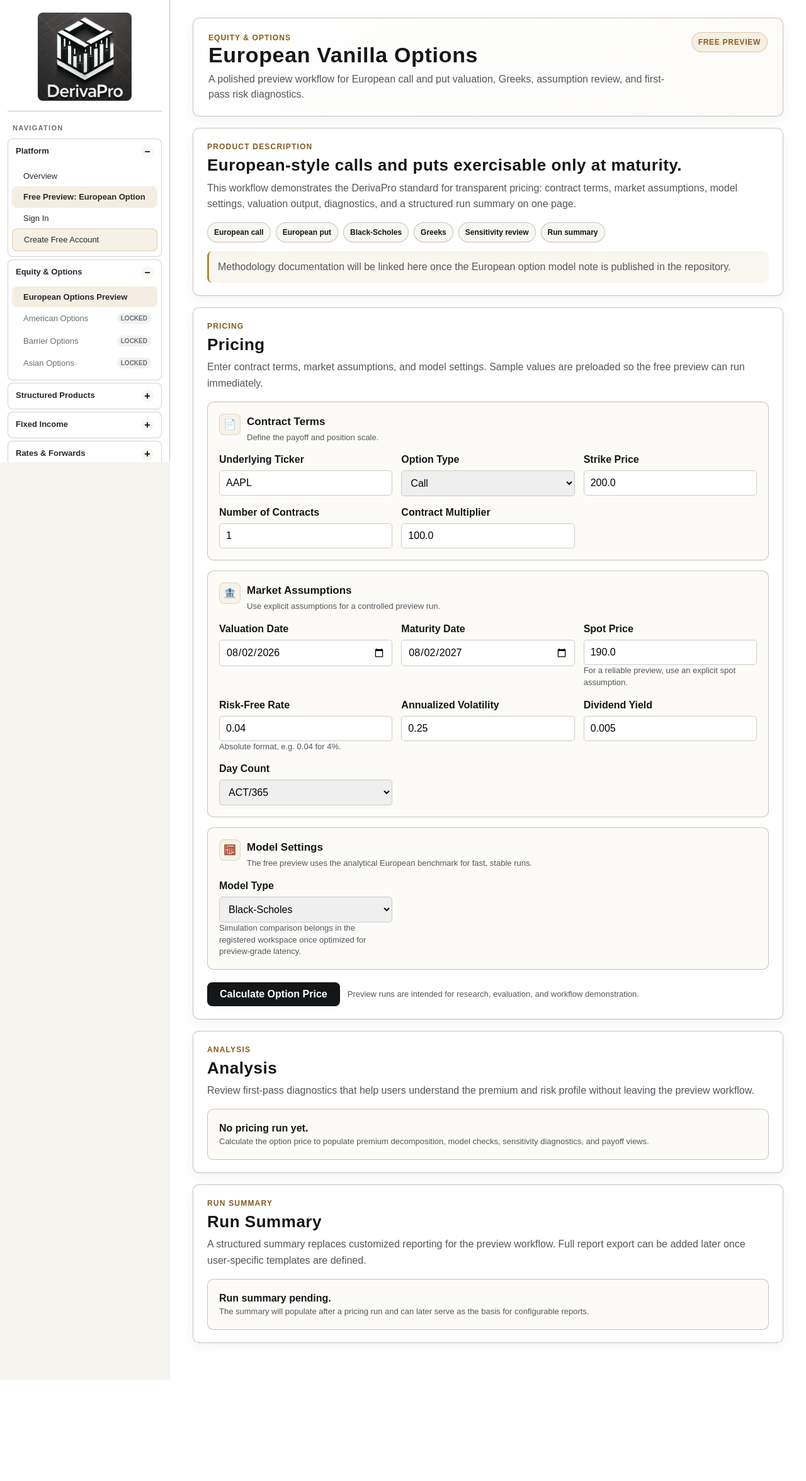
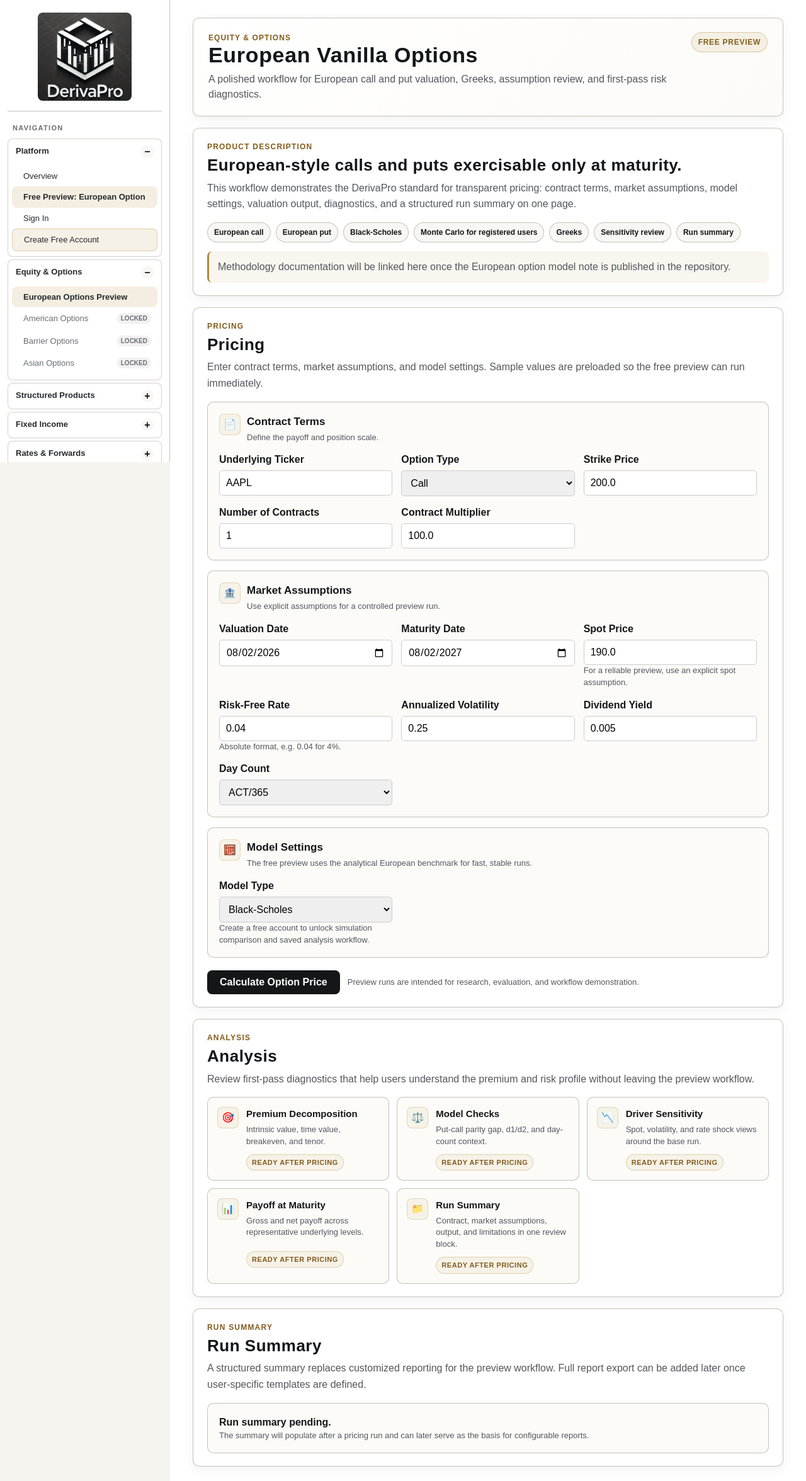
Before and after one commit to derivapro/derivapro-v1, a Flask app: page /vanilla-options/european in a window 1280 px wide. Shown: the part 66-2418 px from the top of the page at 63% size. Before the commit the page ends 2257 px from the top, so only its background shows below. Run offline with Flask 2, Linux system fonts and the light colour scheme.

Commit message:
Fix European option preview workflows

```diff
--- a/derivapro/routes/vanilla_options.py
+++ b/derivapro/routes/vanilla_options.py
@@ -23,6 +23,7 @@ from flask import send_file
 import os
 import markdown
 import math
+import random as random_module
 from random import random
 from datetime import datetime, timedelta
 from ..extensions import db
@@ -293,6 +294,68 @@ def _price_european_black_scholes(
         "d2": d2,
         "discounted_spot": discounted_spot,
         "discounted_strike": discounted_strike,
+    }
+
+
+def _price_european_monte_carlo(
+    spot_price,
+    strike_price,
+    time_to_maturity,
+    risk_free_rate,
+    volatility,
+    dividend_yield,
+    option_type,
+    num_paths,
+):
+    """Fast terminal-distribution MC for plain European options.
+
+    The full platform Monte Carlo engine remains available for path-dependent
+    workflows. This preview uses the exact GBM terminal distribution so the
+    registered European workflow is responsive and still simulation-based.
+    """
+    paths = max(100, min(int(num_paths or 10000), 200000))
+    rng = random_module.Random(1729)
+    discount = math.exp(-risk_free_rate * time_to_maturity)
+    drift = (
+        math.log(spot_price)
+        + (risk_free_rate - dividend_yield - 0.5 * volatility * volatility)
+        * time_to_maturity
+    )
+    diffusion = volatility * math.sqrt(time_to_maturity)
+
+    count = 0
+    mean = 0.0
+    m2 = 0.0
+
+    def add_sample(value):
+        nonlocal count, mean, m2
+        count += 1
+        delta = value - mean
+        mean += delta / count
+        m2 += delta * (value - mean)
+
+    pairs = (paths + 1) // 2
+    for _ in range(pairs):
+        z = rng.gauss(0.0, 1.0)
+        for shock in (z, -z):
+            if count >= paths:
+                break
+            terminal = math.exp(drift + diffusion * shock)
+            payoff = (
+                max(terminal - strike_price, 0.0)
+                if option_type == "call"
+                else max(strike_price - terminal, 0.0)
+            )
+            add_sample(discount * payoff)
+
+    variance = m2 / (count - 1) if count > 1 else 0.0
+    standard_error = math.sqrt(variance / count) if count else 0.0
+    return {
+        "price": mean,
+        "num_paths": count,
+        "standard_error": standard_error,
+        "ci_low": mean - 1.96 * standard_error,
+        "ci_high": mean + 1.96 * standard_error,
     }
 
 
@@ -514,6 +577,9 @@ def european_options():
         logger.debug("POST request received for european options")
         action = request.form.get("analysis_type")
         logger.debug("European options action: %s", action)
+        requested_model_type = request.form.get("model_type", "black_scholes")
+        if requested_model_type == "monte_carlo" and not current_user.is_authenticated:
+            requested_model_type = "black_scholes"
 
         form_data = {
             "ticker": request.form.get("ticker", ""),
@@ -532,7 +598,7 @@ def european_options():
             ),
             "day_count": request.form.get("day_count", "ACT/365"),
             "option_type": request.form.get("option_type", ""),
-            "model_type": request.form.get("model_type", "black_scholes"),
+            "model_type": requested_model_type,
             "num_paths": request.form.get("num_paths", type=int, default=10000),
             "num_steps": request.form.get("num_steps", type=int, default=252),
         }
@@ -745,6 +811,7 @@ def european_options():
         else:
             model_type = form_data.get("model_type", "black_scholes")
             num_steps = form_data.get("num_steps", 252)
+            mc_stats = None
             if spot_price is None:
                 spot_price = float(
                     StockData(ticker, start_date, end_date).get_closing_price()
@@ -773,22 +840,17 @@ def european_options():
                 num_paths = form_data.get("num_paths", 10000)
                 num_steps = form_data.get("num_steps", 252)
 
-                mc_engine = monte_carlo_module.create_monte_carlo_engine(
-                    S0=float(spot_price),
-                    r=risk_free_rate,
-                    sigma=volatility,
-                    T=time_to_maturity,
-                    num_paths=num_paths,
-                    num_steps=num_steps,
-                    random_type="sobol",
-                )
-                mc_engine.q = dividend_yield
-
-                option_price = (
-                    mc_engine.price_european_option(strike_price, "call")
-                    if option_type == "call"
-                    else mc_engine.price_european_option(strike_price, "put")
-                )
+                mc_stats = _price_european_monte_carlo(
+                    spot_price,
+                    strike_price,
+                    time_to_maturity,
+                    risk_free_rate,
+                    volatility,
+                    dividend_yield,
+                    option_type,
+                    num_paths,
+                )
+                option_price = mc_stats["price"]
 
                 pricing_output = _price_european_black_scholes(
                     spot_price,
@@ -868,6 +930,8 @@ def european_options():
                 raw_option_price,
                 pricing_output,
             )
+            if mc_stats:
+                run_summary["mc_stats"] = mc_stats
 
             option_price = "${:,.4f}".format(raw_option_price)
             delta = "{:.4f}".format(raw_delta)
--- a/derivapro/static/styles.css
+++ b/derivapro/static/styles.css
@@ -1334,7 +1334,8 @@ details summary {
     .mc-parameter-grid,
     .result-kpi-grid,
     .greek-metric-grid,
-    .payoff-strip {
+    .payoff-strip,
+    .available-analysis-grid {
         grid-template-columns: repeat(2, minmax(0, 1fr));
     }
 }
@@ -1569,6 +1570,63 @@ details summary {
 .analysis-grid {
     grid-template-columns: repeat(2, minmax(0, 1fr));
     margin-bottom: 14px;
+}
+
+.available-analysis-grid {
+    display: grid;
+    grid-template-columns: repeat(3, minmax(0, 1fr));
+    gap: 12px;
+}
+
+.analysis-availability-card {
+    display: grid;
+    grid-template-columns: auto minmax(0, 1fr);
+    gap: 10px 12px;
+    align-items: flex-start;
+    padding: 15px;
+    border: 1px solid var(--dp-border);
+    border-radius: 10px;
+    background: var(--dp-surface-soft);
+}
+
+.analysis-availability-card>span {
+    display: inline-flex;
+    align-items: center;
+    justify-content: center;
+    width: 32px;
+    height: 32px;
+    border: 1px solid rgba(178, 136, 55, 0.28);
+    border-radius: 8px;
+    background: rgba(178, 136, 55, 0.08);
+}
+
+.analysis-availability-card strong {
+    display: block;
+    color: var(--dp-heading);
+    font-size: 15px;
+}
+
+.analysis-availability-card p {
+    margin: 4px 0 0;
+    color: var(--dp-text-muted);
+    font-size: 13px;
+    line-height: 1.45;
+}
+
+.analysis-availability-card em {
+    grid-column: 2;
+    display: inline-flex;
+    justify-self: flex-start;
+    padding: 4px 8px;
+    border: 1px solid rgba(178, 136, 55, 0.32);
+    border-radius: 999px;
+    background: rgba(178, 136, 55, 0.08);
+    color: var(--dp-accent-strong);
+    font-size: 11px;
+    font-style: normal;
+    font-weight: 800;
+    letter-spacing: 0.05em;
+    text-transform: uppercase;
 }
 
 .summary-definition-list {
@@ -2491,6 +2549,7 @@ details summary {
     .analysis-grid,
     .greek-metric-grid,
     .payoff-strip,
+    .available-analysis-grid,
     .run-summary-grid {
         grid-template-columns: 1fr;
     }
@@ -2711,6 +2770,7 @@ html[data-theme="dark"] .operating-list div,
 html[data-theme="dark"] .pricing-form-block,
 html[data-theme="dark"] .analysis-card,
 html[data-theme="dark"] .empty-state-panel,
+html[data-theme="dark"] .analysis-availability-card,
 html[data-theme="dark"] .greek-metric-grid div,
 html[data-theme="dark"] .landing-button.secondary,
 html[data-theme="dark"] .preview-gate-card .landing-button.secondary {
--- a/derivapro/templates/european_options.html
+++ b/derivapro/templates/european_options.html
@@ -1,20 +1,20 @@
 {% extends "base.html" %}
 {% import "components/product_sections.html" as product %}
 
-{% block title %}DerivaPro | European Option Preview{% endblock %}
+{% block title %}DerivaPro | European Option {% if current_user.is_authenticated %}Workspace{% else %}Preview{% endif %}{% endblock %}
 
 {% block content %}
 {{ product.header(
     "European Vanilla Options",
-    "A polished preview workflow for European call and put valuation, Greeks, assumption review, and first-pass risk diagnostics.",
+    "A polished workflow for European call and put valuation, Greeks, assumption review, and first-pass risk diagnostics.",
     "Equity & Options",
-    "Free Preview"
+    "Registered Workspace" if current_user.is_authenticated else "Free Preview"
 ) }}
 
 {{ product.description(
     "European-style calls and puts exercisable only at maturity.",
     "This workflow demonstrates the DerivaPro standard for transparent pricing: contract terms, market assumptions, model settings, valuation output, diagnostics, and a structured run summary on one page.",
-    ["European call", "European put", "Black-Scholes", "Greeks", "Sensitivity review", "Run summary"],
+    ["European call", "European put", "Black-Scholes", "Monte Carlo for registered users", "Greeks", "Sensitivity review", "Run summary"],
     "Methodology documentation will be linked here once the European option model note is published in the repository."
 ) }}
 
@@ -54,7 +54,7 @@
             </div>
             <div class="form-group">
                 <label for="strike_price">Strike Price</label>
-                <input type="number" step="0.01" id="strike_price" name="strike_price" value="{{ form_data.strike_price }}" min="0.0001" required>
+                <input type="number" step="any" id="strike_price" name="strike_price" value="{{ form_data.strike_price }}" min="0" required>
                 <div id="strike-price-error" class="field-error" style="display: none;">Strike price must be positive.</div>
             </div>
             <div class="form-group">
@@ -63,7 +63,7 @@
             </div>
             <div class="form-group">
                 <label for="contract_multiplier">Contract Multiplier</label>
-                <input type="number" step="0.01" id="contract_multiplier" name="contract_multiplier" value="{{ form_data.contract_multiplier|default(100) }}" min="1" required>
+                <input type="number" step="any" id="contract_multiplier" name="contract_multiplier" value="{{ form_data.contract_multiplier|default(100) }}" min="1" required>
             </div>
         </div>
     </div>
@@ -87,22 +87,22 @@
             </div>
             <div class="form-group">
                 <label for="spot_price">Spot Price</label>
-                <input type="number" step="0.01" id="spot_price" name="spot_price" value="{{ form_data.spot_price }}" min="0.0001" placeholder="Leave blank to fetch from ticker">
+                <input type="number" step="any" id="spot_price" name="spot_price" value="{{ form_data.spot_price }}" min="0" placeholder="Leave blank to fetch from ticker">
                 <div class="field-hint">For a reliable preview, use an explicit spot assumption.</div>
             </div>
             <div class="form-group">
                 <label for="risk_free_rate">Risk-Free Rate</label>
-                <input type="number" step="0.0001" id="risk_free_rate" name="risk_free_rate" value="{{ form_data.risk_free_rate }}" required>
+                <input type="number" step="any" id="risk_free_rate" name="risk_free_rate" value="{{ form_data.risk_free_rate }}" required>
                 <div class="field-hint">Absolute format, e.g. 0.04 for 4%.</div>
             </div>
             <div class="form-group">
                 <label for="volatility">Annualized Volatility</label>
-                <input type="number" step="0.0001" id="volatility" name="volatility" value="{{ form_data.volatility }}" min="0.0001" required>
+                <input type="number" step="any" id="volatility" name="volatility" value="{{ form_data.volatility }}" min="0" required>
                 <div id="volatility-error" class="field-error" style="display: none;">Volatility must be positive.</div>
             </div>
             <div class="form-group">
                 <label for="dividend_yield">Dividend Yield</label>
-                <input type="number" step="0.0001" id="dividend_yield" name="dividend_yield" value="{{ form_data.dividend_yield|default(0) }}">
+                <input type="number" step="any" id="dividend_yield" name="dividend_yield" value="{{ form_data.dividend_yield|default(0) }}">
             </div>
             <div class="form-group">
                 <label for="day_count">Day Count</label>
@@ -119,7 +119,11 @@
             <span aria-hidden="true">🧮</span>
             <div>
                 <strong>Model Settings</strong>
+                {% if current_user.is_authenticated %}
+                <p>Registered users can compare the analytical benchmark with Monte Carlo simulation.</p>
+                {% else %}
                 <p>The free preview uses the analytical European benchmark for fast, stable runs.</p>
+                {% endif %}
             </div>
         </div>
         <div class="form-grid compact-form-grid">
@@ -127,9 +131,17 @@
                 <label for="model_type">Model Type</label>
                 <select id="model_type" name="model_type" required onchange="toggleMonteCarloParams()">
                     <option value="black_scholes" {% if form_data.model_type=='black_scholes' %}selected{% endif %}>Black-Scholes</option>
-                    <option value="monte_carlo" disabled>Monte Carlo comparison planned</option>
+                    {% if current_user.is_authenticated %}
+                    <option value="monte_carlo" {% if form_data.model_type=='monte_carlo' %}selected{% endif %}>Monte Carlo Simulation</option>
+                    {% else %}
+                    <option value="monte_carlo" disabled>Monte Carlo available after sign-in</option>
+                    {% endif %}
                 </select>
-                <div class="field-hint">Simulation comparison belongs in the registered workspace once optimized for preview-grade latency.</div>
+                {% if current_user.is_authenticated %}
+                <div class="field-hint">Monte Carlo premium may take longer on first run; Greeks use the analytical European benchmark.</div>
+                {% else %}
+                <div class="field-hint">Create a free account to unlock simulation comparison and saved analysis workflow.</div>
+                {% endif %}
             </div>
             <div id="monte_carlo_params" class="mc-parameter-grid">
                 <div class="form-group">
@@ -146,7 +158,7 @@
 
     <div class="pricing-form-actions">
         <button type="submit" class="btn-primary">Calculate Option Price</button>
-        <span>Preview runs are intended for research, evaluation, and workflow demonstration.</span>
+        <span>{% if current_user.is_authenticated %}Registered runs can be saved to your analysis history.{% else %}Preview runs are intended for research, evaluation, and workflow demonstration.{% endif %}</span>
     </div>
 </form>
 
@@ -154,7 +166,15 @@
 <div id="results-section" class="european-results-panel">
     {% if form_data.model_type == 'monte_carlo' %}
     <div class="info-box">
-        <p><strong>Monte Carlo Simulation:</strong> The premium uses {{ form_data.num_paths|default(10000) }} paths and {{ form_data.num_steps|default(252) }} time steps. Greeks are shown from the analytical European benchmark to keep the preview responsive and stable.</p>
+        <p>
+            <strong>Monte Carlo Simulation:</strong>
+            The premium uses {{ run_summary.mc_stats.num_paths if run_summary and run_summary.mc_stats else form_data.num_paths|default(10000) }} terminal GBM paths.
+            {% if run_summary and run_summary.mc_stats %}
+            Standard error is ${{ "{:,.4f}".format(run_summary.mc_stats.standard_error) }};
+            95% confidence interval is ${{ "{:,.4f}".format(run_summary.mc_stats.ci_low) }} to ${{ "{:,.4f}".format(run_summary.mc_stats.ci_high) }}.
+            {% endif %}
+            Greeks are shown from the analytical European benchmark to keep the workflow stable.
+        </p>
     </div>
     {% endif %}
 
@@ -223,6 +243,20 @@
             <div><dt>Day count</dt><dd>{{ form_data.day_count }}</dd></div>
         </dl>
     </article>
+    {% if run_summary.mc_stats %}
+    <article class="analysis-card">
+        <div class="analysis-card-title">
+            <span aria-hidden="true">🧮</span>
+            <h3>Simulation Diagnostics</h3>
+        </div>
+        <dl class="summary-definition-list">
+            <div><dt>Paths</dt><dd>{{ "{:,}".format(run_summary.mc_stats.num_paths) }}</dd></div>
+            <div><dt>Standard error</dt><dd>${{ "{:,.4f}".format(run_summary.mc_stats.standard_error) }}</dd></div>
+            <div><dt>95% CI low</dt><dd>${{ "{:,.4f}".format(run_summary.mc_stats.ci_low) }}</dd></div>
+            <div><dt>95% CI high</dt><dd>${{ "{:,.4f}".format(run_summary.mc_stats.ci_high) }}</dd></div>
+        </dl>
+    </article>
+    {% endif %}
 </div>
 
 <div class="analysis-card">
@@ -270,9 +304,57 @@
     </div>
 </div>
 {% else %}
-<div class="empty-state-panel">
-    <strong>No pricing run yet.</strong>
-    <p>Calculate the option price to populate premium decomposition, model checks, sensitivity diagnostics, and payoff views.</p>
+<div class="available-analysis-grid">
+    <article class="analysis-availability-card">
+        <span aria-hidden="true">🎯</span>
+        <div>
+            <strong>Premium Decomposition</strong>
+            <p>Intrinsic value, time value, breakeven, and tenor.</p>
+        </div>
+        <em>Ready after pricing</em>
+    </article>
+    <article class="analysis-availability-card">
+        <span aria-hidden="true">⚖️</span>
+        <div>
+            <strong>Model Checks</strong>
+            <p>Put-call parity gap, d1/d2, and day-count context.</p>
+        </div>
+        <em>Ready after pricing</em>
+    </article>
+    <article class="analysis-availability-card">
+        <span aria-hidden="true">📉</span>
+        <div>
+            <strong>Driver Sensitivity</strong>
+            <p>Spot, volatility, and rate shock views around the base run.</p>
+        </div>
+        <em>Ready after pricing</em>
+    </article>
+    <article class="analysis-availability-card">
+        <span aria-hidden="true">📊</span>
+        <div>
+            <strong>Payoff at Maturity</strong>
+            <p>Gross and net payoff across representative underlying levels.</p>
+        </div>
+        <em>Ready after pricing</em>
+    </article>
+    <article class="analysis-availability-card">
+        <span aria-hidden="true">📁</span>
+        <div>
+            <strong>Run Summary</strong>
+            <p>Contract, market assumptions, output, and limitations in one review block.</p>
+        </div>
+        <em>Ready after pricing</em>
+    </article>
+    {% if current_user.is_authenticated %}
+    <article class="analysis-availability-card">
+        <span aria-hidden="true">🧮</span>
+        <div>
+            <strong>Model Comparison</strong>
+            <p>Black-Scholes benchmark and Monte Carlo premium comparison.</p>
+        </div>
+        <em>Registered</em>
+    </article>
+    {% endif %}
 </div>
 {% endif %}
 {% endcall %}
```
